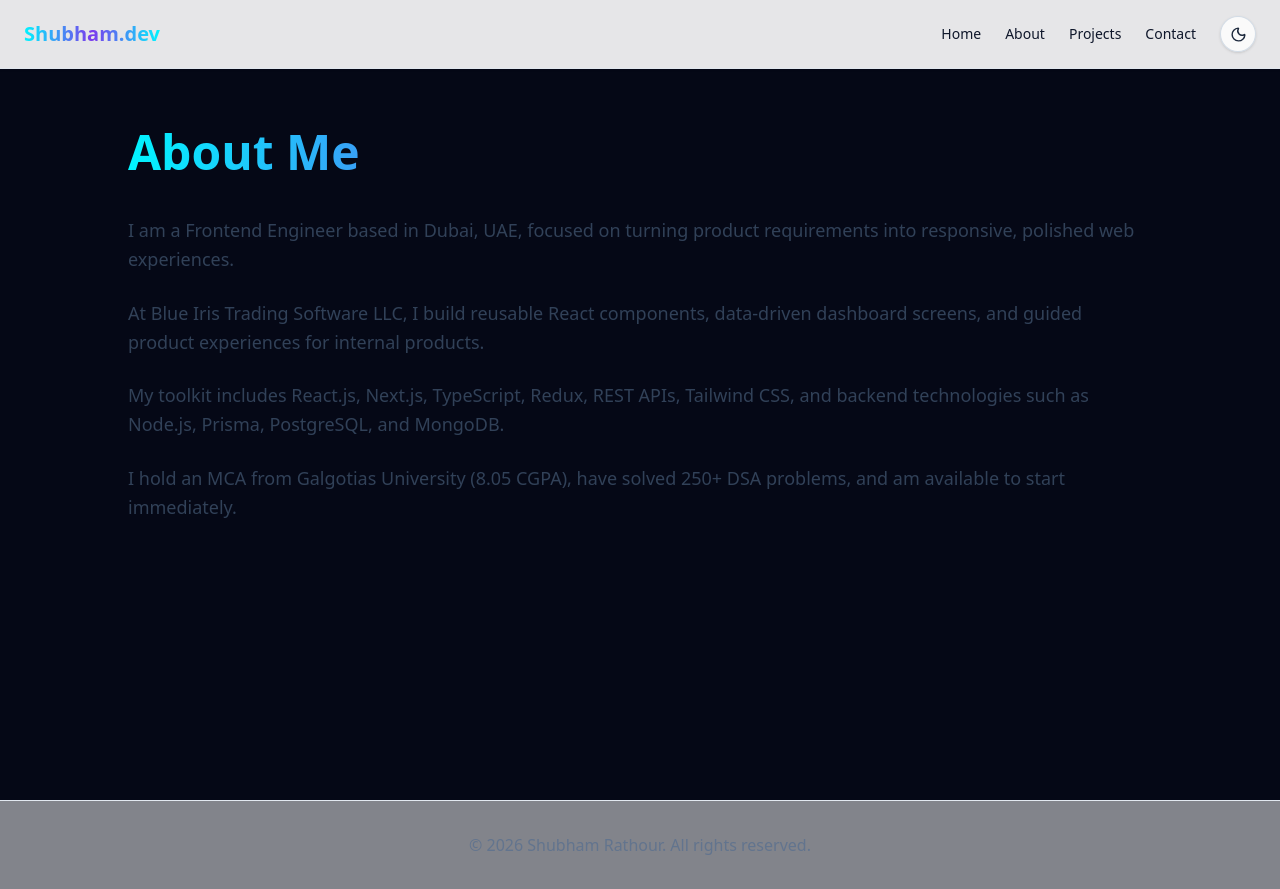
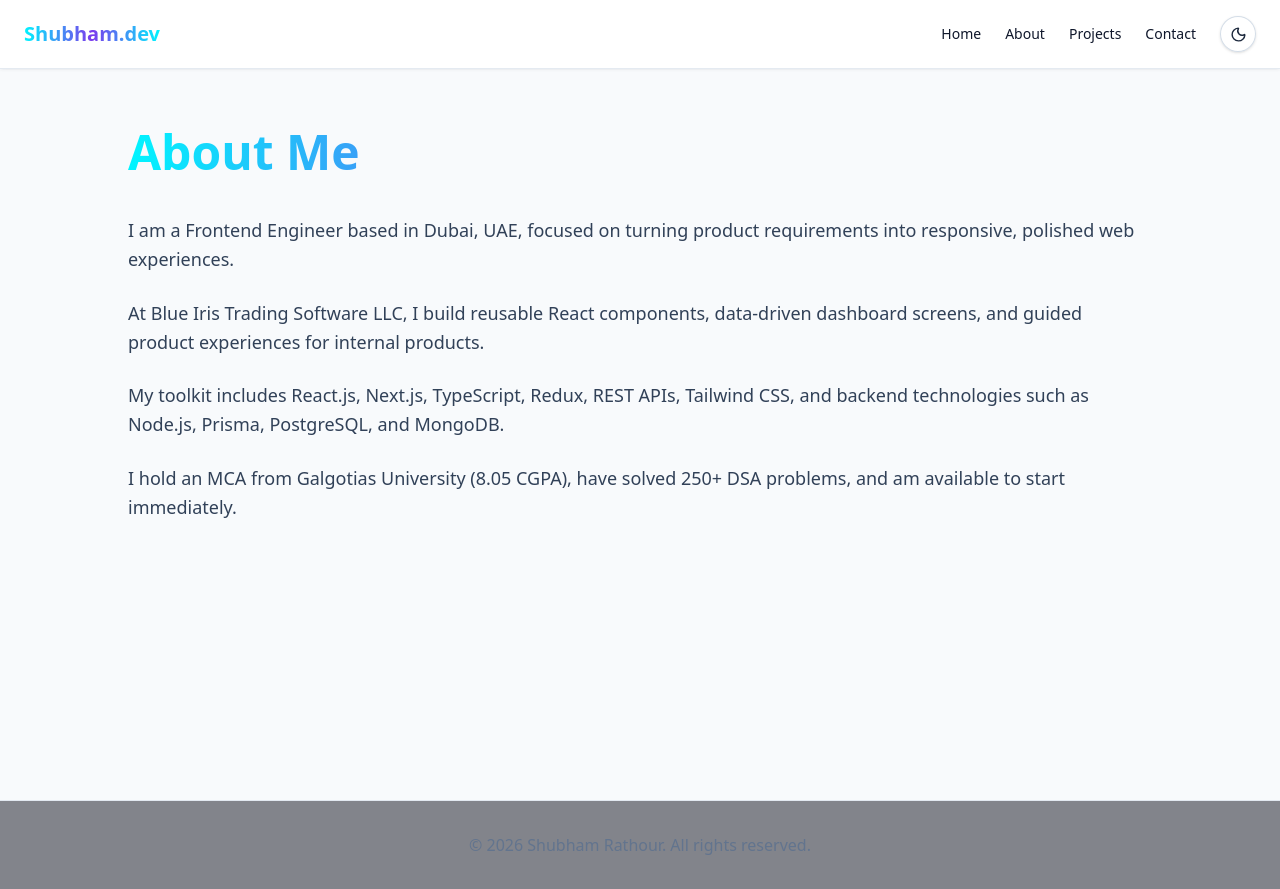
Before and after one commit to ShubhamRathour123/shubham-portfolio, a Next.js app: page /about in a window 1280 px wide. Built offline with nearby package versions, Linux system fonts and the light colour scheme; no server answers; the database is empty.

Commit message:
improve About page contrast

```diff
--- a/src/app/about/page.tsx
+++ b/src/app/about/page.tsx
@@ -6,7 +6,7 @@ export default function AboutPage() {
   const { content } = usePortfolioContent();
 
   return (
-    <section className="min-h-screen px-6 py-32">
+    <section className="min-h-screen bg-slate-50 px-6 py-32 text-slate-900 dark:bg-transparent dark:text-slate-100">
       <div className="max-w-5xl mx-auto">
         <h1 className="text-5xl font-bold mb-10 gradient">About Me</h1>
 
```
